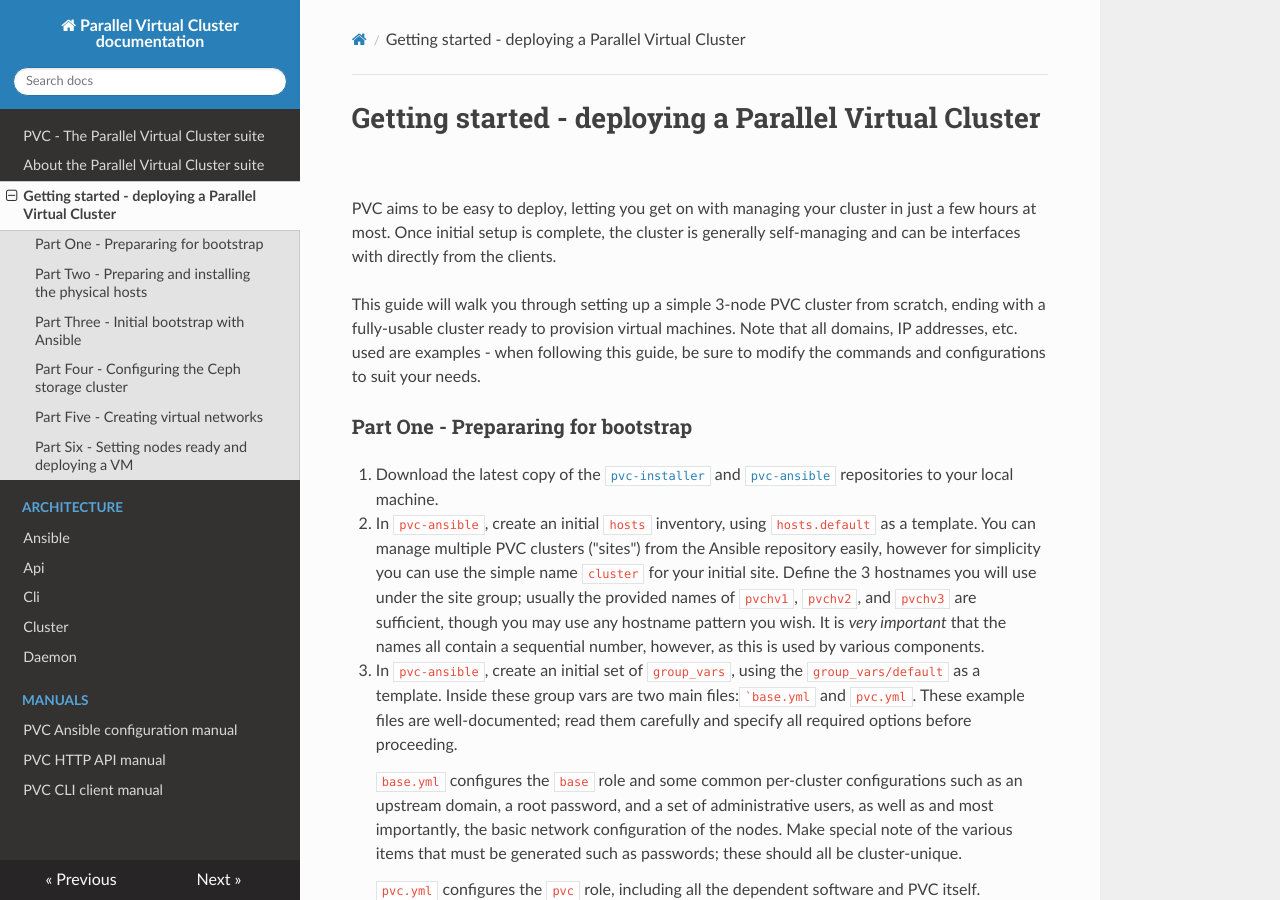
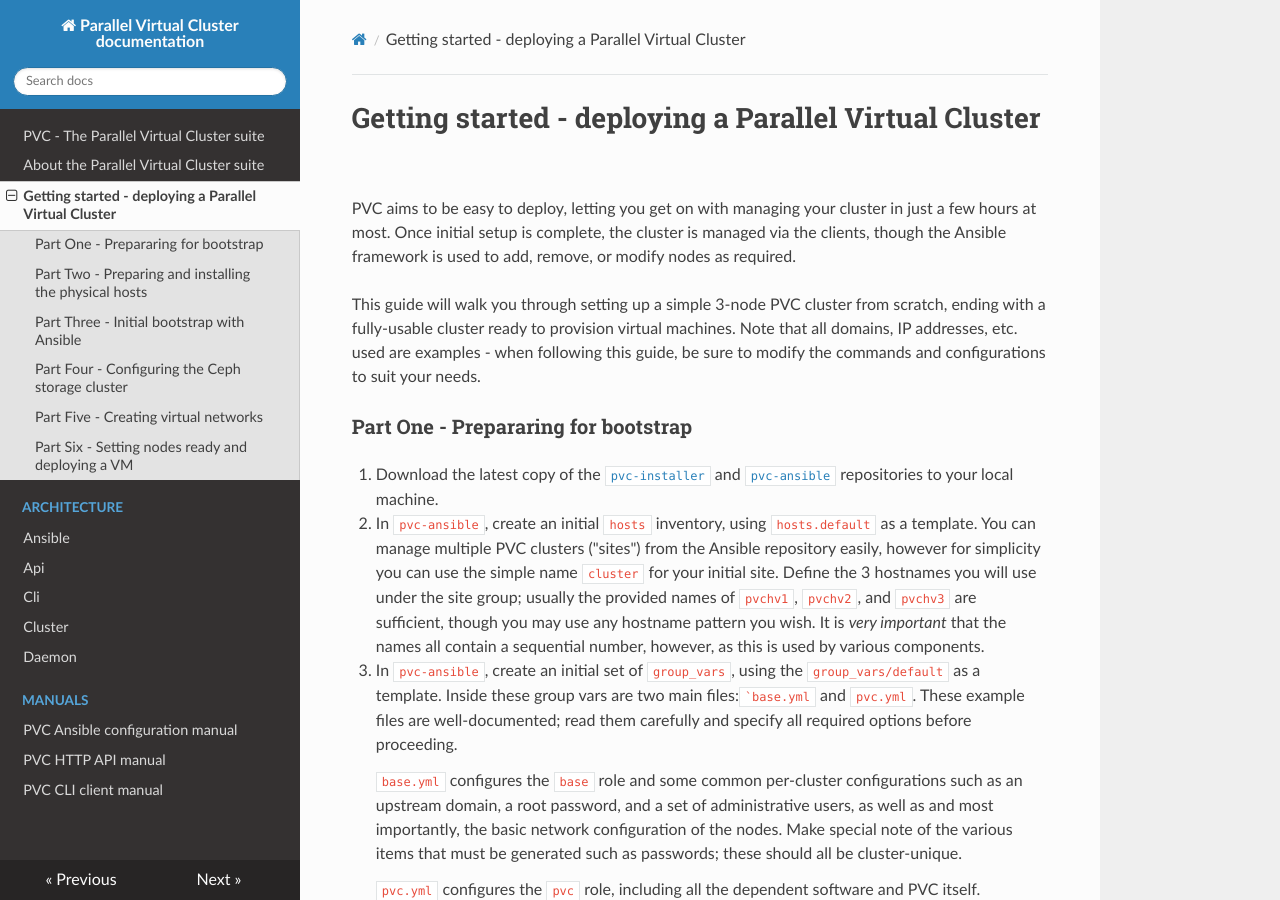
Before and after one commit to parallelvirtualcluster/pvc, an MkDocs documentation site: the page built from docs/installing.md, in a window 1280 px wide and 900 px high. Built offline with MkDocs 1.6.1, drawn with Linux system fonts in a browser that asks for light colours; nearby versions of some CDN libraries.

Commit message:
Tweak wording in install doc intro

```diff
--- a/docs/installing.md
+++ b/docs/installing.md
@@ -1,6 +1,6 @@
 # Getting started - deploying a Parallel Virtual Cluster
 
-PVC aims to be easy to deploy, letting you get on with managing your cluster in just a few hours at most. Once initial setup is complete, the cluster is generally self-managing and can be interfaces with directly from the clients.
+PVC aims to be easy to deploy, letting you get on with managing your cluster in just a few hours at most. Once initial setup is complete, the cluster is managed via the clients, though the Ansible framework is used to add, remove, or modify nodes as required.
 
 This guide will walk you through setting up a simple 3-node PVC cluster from scratch, ending with a fully-usable cluster ready to provision virtual machines. Note that all domains, IP addresses, etc. used are examples - when following this guide, be sure to modify the commands and configurations to suit your needs.
 
```
